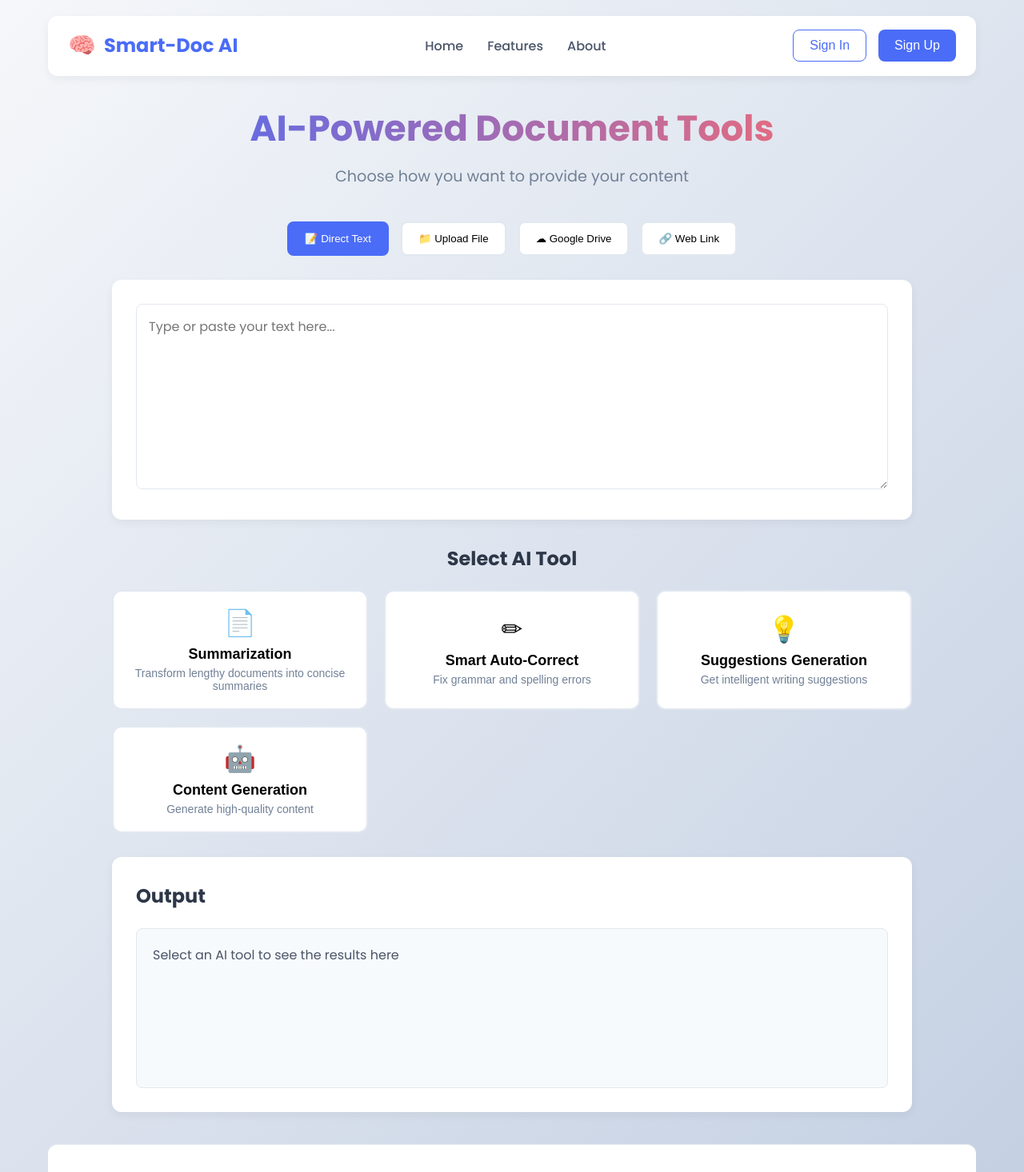
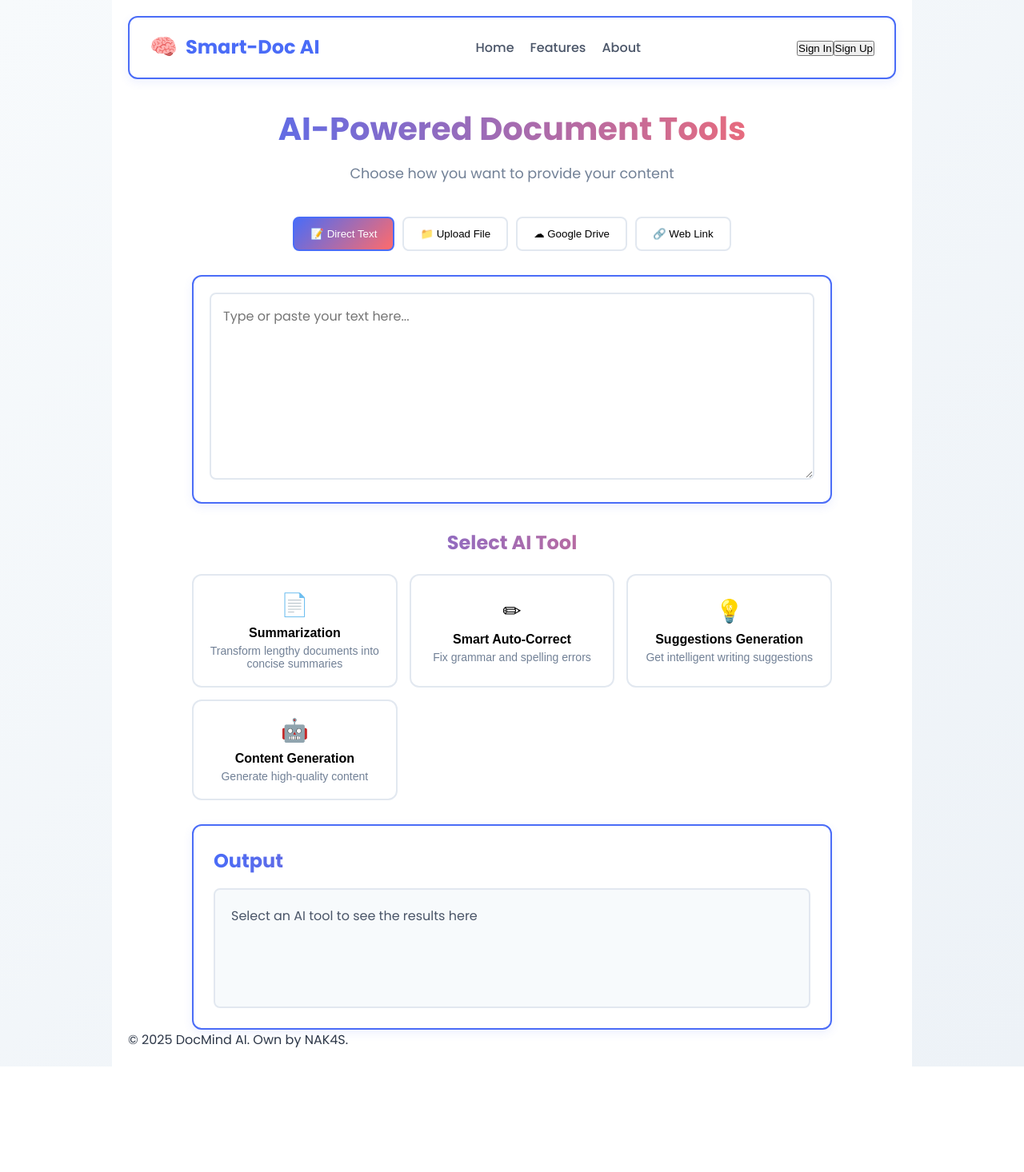
Before and after one commit to arehh04/Fix-The-Doc-Codenection, a Next.js app: page /ai in a window 1280 px wide. Shown: the top 1466 px of the page at 80% size. After the commit the page ends 1334 px from the top, so only its background shows below. Built offline with nearby package versions, Linux system fonts and the light colour scheme.

Commit message:
update css

```diff
--- a/app/ai/page.module.css
+++ b/app/ai/page.module.css
@@ -1,10 +1,9 @@
 .container {
-  max-width: 1200px;
+  max-width: 1000px;
   margin: 0 auto;
   padding: 20px;
   min-height: 100vh;
-  display: flex;
-  flex-direction: column;
+  background: white;
 }
 
 .header {
@@ -15,7 +14,8 @@
   margin-bottom: 30px;
   background: white;
   border-radius: 12px;
-  box-shadow: 0 4px 12px rgba(0, 0, 0, 0.05);
+  box-shadow: 0 4px 12px rgba(74, 108, 247, 0.1);
+  border: 2px solid #4a6cf7;
 }
 
 .logo {
@@ -35,49 +35,17 @@
 .header nav ul {
   display: flex;
   list-style: none;
-  gap: 30px;
+  gap: 20px;
 }
 
 .header nav a {
   text-decoration: none;
   color: #4a5568;
   font-weight: 500;
-  transition: color 0.3s;
 }
 
 .header nav a:hover {
   color: #4a6cf7;
-}
-
-.authButtons {
-  display: flex;
-  gap: 15px;
-}
-
-.btn {
-  padding: 10px 20px;
-  border-radius: 8px;
-  font-weight: 500;
-  cursor: pointer;
-  transition: all 0.3s;
-  border: none;
-  font-size: 16px;
-}
-
-.btnOutline {
-  background: transparent;
-  border: 1px solid #4a6cf7;
-  color: #4a6cf7;
-}
-
-.btnPrimary {
-  background: #4a6cf7;
-  color: white;
-}
-
-.btn:hover {
-  transform: translateY(-2px);
-  box-shadow: 0 4px 10px rgba(0, 0, 0, 0.1);
 }
 
 .main {
@@ -85,13 +53,13 @@
 }
 
 .aiContainer {
-  max-width: 1000px;
+  max-width: 800px;
   margin: 0 auto;
 }
 
 .aiContainer h1 {
   text-align: center;
-  font-size: 2.8rem;
+  font-size: 2.5rem;
   margin-bottom: 10px;
   background: linear-gradient(90deg, #4a6cf7, #ff6b6b);
   -webkit-background-clip: text;
@@ -102,14 +70,14 @@
 .subtitle {
   text-align: center;
   color: #718096;
-  font-size: 1.2rem;
   margin-bottom: 40px;
+  font-size: 1.1rem;
 }
 
 .uploadOptions {
   display: flex;
   justify-content: center;
-  gap: 15px;
+  gap: 10px;
   margin-bottom: 30px;
   flex-wrap: wrap;
 }
@@ -130,91 +98,36 @@
 }
 
 .uploadOption.active {
-  background: #4a6cf7;
+  background: linear-gradient(135deg, #4a6cf7, #ff6b6b);
   color: white;
   border-color: #4a6cf7;
 }
 
 .inputSection {
+  margin-bottom: 30px;
   background: white;
   border-radius: 12px;
-  padding: 30px;
-  margin-bottom: 30px;
-  box-shadow: 0 4px 12px rgba(0, 0, 0, 0.05);
+  padding: 20px;
+  box-shadow: 0 4px 12px rgba(74, 108, 247, 0.1);
+  border: 2px solid #4a6cf7;
 }
 
 .textarea {
   width: 100%;
   padding: 15px;
-  border: 1px solid #e2e8f0;
+  border: 2px solid #e2e8f0;
   border-radius: 8px;
   resize: vertical;
   font-size: 16px;
   font-family: inherit;
   min-height: 150px;
+  transition: border-color 0.3s;
 }
 
 .textarea:focus {
   outline: none;
   border-color: #4a6cf7;
   box-shadow: 0 0 0 3px rgba(74, 108, 247, 0.1);
-}
-
-.fileUpload {
-  text-align: center;
-}
-
-.fileInput {
-  display: none;
-}
-
-.fileLabel {
-  display: inline-block;
-  padding: 15px 30px;
-  background: #f7fafc;
-  border: 2px dashed #cbd5e0;
-  border-radius: 8px;
-  cursor: pointer;
-  transition: all 0.3s;
-  font-weight: 500;
-}
-
-.fileLabel:hover {
-  border-color: #4a6cf7;
-  background: #edf2f7;
-}
-
-.fileInfo {
-  margin-top: 15px;
-  color: #718096;
-}
-
-.driveUpload {
-  text-align: center;
-}
-
-.helpText {
-  margin-top: 15px;
-  color: #718096;
-}
-
-.linkInput {
-  display: flex;
-  gap: 15px;
-  align-items: center;
-}
-
-.urlInput {
-  flex: 1;
-  padding: 15px;
-  border: 1px solid #e2e8f0;
-  border-radius: 8px;
-  font-size: 16px;
-}
-
-.urlInput:focus {
-  outline: none;
-  border-color: #4a6cf7;
 }
 
 .toolsSection {
@@ -225,12 +138,16 @@
   text-align: center;
   margin-bottom: 20px;
   color: #2d3748;
+  background: linear-gradient(90deg, #4a6cf7, #ff6b6b);
+  -webkit-background-clip: text;
+  -webkit-text-fill-color: transparent;
+  background-clip: text;
 }
 
 .toolsGrid {
   display: grid;
-  grid-template-columns: repeat(auto-fit, minmax(250px, 1fr));
-  gap: 20px;
+  grid-template-columns: repeat(auto-fit, minmax(200px, 1fr));
+  gap: 15px;
 }
 
 .toolButton {
@@ -244,15 +161,49 @@
 }
 
 .toolButton:hover:not(:disabled) {
-  border-color: #4a6cf7;
   transform: translateY(-2px);
   box-shadow: 0 8px 20px rgba(0, 0, 0, 0.1);
 }
 
+.toolButton:nth-child(1):hover {
+  border-color: #4a6cf7;
+  box-shadow: 0 8px 20px rgba(74, 108, 247, 0.2);
+}
+
+.toolButton:nth-child(2):hover {
+  border-color: #ff6b6b;
+  box-shadow: 0 8px 20px rgba(255, 107, 107, 0.2);
+}
+
+.toolButton:nth-child(3):hover {
+  border-color: #ff9e66;
+  box-shadow: 0 8px 20px rgba(255, 158, 102, 0.2);
+}
+
+.toolButton:nth-child(4):hover {
+  border-color: #9f7aea;
+  box-shadow: 0 8px 20px rgba(159, 126, 234, 0.2);
+}
+
 .toolButton.active {
-  background: #4a6cf7;
   color: white;
-  border-color: #4a6cf7;
+  border-color: transparent;
+}
+
+.toolButton:nth-child(1).active {
+  background: linear-gradient(135deg, #4a6cf7, #667eea);
+}
+
+.toolButton:nth-child(2).active {
+  background: linear-gradient(135deg, #ff6b6b, #ff8787);
+}
+
+.toolButton:nth-child(3).active {
+  background: linear-gradient(135deg, #ff9e66, #ffb74d);
+}
+
+.toolButton:nth-child(4).active {
+  background: linear-gradient(135deg, #9f7aea, #b794f4);
 }
 
 .toolButton:disabled {
@@ -261,7 +212,7 @@
 }
 
 .toolIcon {
-  font-size: 32px;
+  font-size: 28px;
   display: block;
   margin-bottom: 10px;
 }
@@ -269,7 +220,7 @@
 .toolTitle {
   display: block;
   font-weight: 600;
-  font-size: 18px;
+  font-size: 16px;
   margin-bottom: 5px;
 }
 
@@ -282,35 +233,40 @@
 .outputSection {
   background: white;
   border-radius: 12px;
-  padding: 30px;
-  box-shadow: 0 4px 12px rgba(0, 0, 0, 0.05);
+  padding: 25px;
+  box-shadow: 0 4px 12px rgba(74, 108, 247, 0.1);
+  border: 2px solid #4a6cf7;
 }
 
 .outputSection h2 {
-  margin-bottom: 20px;
+  margin-bottom: 15px;
   color: #2d3748;
+  background: linear-gradient(90deg, #4a6cf7, #ff6b6b);
+  -webkit-background-clip: text;
+  -webkit-text-fill-color: transparent;
+  background-clip: text;
 }
 
 .outputArea {
   background: #f7fafc;
-  border: 1px solid #e2e8f0;
+  border: 2px solid #e2e8f0;
   border-radius: 8px;
   padding: 20px;
-  min-height: 200px;
+  min-height: 150px;
 }
 
 .loading {
   display: flex;
   justify-content: center;
   align-items: center;
-  gap: 15px;
+  gap: 10px;
   color: #4a6cf7;
-  height: 150px;
+  height: 100px;
 }
 
 .spinner {
-  width: 24px;
-  height: 24px;
+  width: 20px;
+  height: 20px;
   border: 3px solid rgba(74, 108, 247, 0.3);
   border-radius: 50%;
   border-top-color: #4a6cf7;
@@ -323,16 +279,6 @@
   white-space: pre-line;
 }
 
-.footer {
-  text-align: center;
-  padding: 30px;
-  color: #718096;
-  border-top: 1px solid #e2e8f0;
-  background: white;
-  border-radius: 12px;
-  margin-top: 40px;
-}
-
 @keyframes spin {
   to {
     transform: rotate(360deg);
@@ -342,20 +288,10 @@
 @media (max-width: 768px) {
   .header {
     flex-direction: column;
-    gap: 20px;
-  }
-
-  .header nav ul {
     gap: 15px;
-    flex-wrap: wrap;
-    justify-content: center;
   }
 
   .uploadOptions {
-    flex-direction: column;
-  }
-
-  .linkInput {
     flex-direction: column;
   }
 
@@ -366,4 +302,8 @@
   .aiContainer h1 {
     font-size: 2rem;
   }
+
+  .toolButton {
+    padding: 15px;
+  }
 }
--- a/app/globals.css
+++ b/app/globals.css
@@ -7,8 +7,8 @@
 }
 
 body {
-  background: linear-gradient(135deg, #f5f7fa 0%, #c3cfe2 100%);
-  color: #333;
+  background: linear-gradient(135deg, #f7fafc 0%, #edf2f7 100%);
+  color: #2d3748;
   min-height: 100vh;
   font-family: "Poppins", sans-serif;
   line-height: 1.6;
@@ -17,3 +17,32 @@ body {
 html {
   scroll-behavior: smooth;
 }
+
+/* Custom scrollbar */
+::-webkit-scrollbar {
+  width: 8px;
+}
+
+::-webkit-scrollbar-track {
+  background: #f1f1f1;
+}
+
+::-webkit-scrollbar-thumb {
+  background: linear-gradient(135deg, #4a6cf7, #ff6b6b);
+  border-radius: 4px;
+}
+
+::-webkit-scrollbar-thumb:hover {
+  background: linear-gradient(135deg, #3b5bdb, #ff5252);
+}
+
+/* Selection color */
+::selection {
+  background: rgba(74, 108, 247, 0.3);
+  color: #2d3748;
+}
+
+::-moz-selection {
+  background: rgba(74, 108, 247, 0.3);
+  color: #2d3748;
+}
--- a/app/page.module.css
+++ b/app/page.module.css
@@ -5,6 +5,7 @@
   min-height: 100vh;
   display: flex;
   flex-direction: column;
+  background: white;
 }
 
 .header {
@@ -15,7 +16,8 @@
   margin-bottom: 30px;
   background: white;
   border-radius: 12px;
-  box-shadow: 0 4px 12px rgba(0, 0, 0, 0.05);
+  box-shadow: 0 4px 12px rgba(74, 108, 247, 0.1);
+  border: 2px solid #4a6cf7;
 }
 
 .logo {
@@ -52,7 +54,7 @@
   height: 2px;
   bottom: -5px;
   left: 0;
-  background-color: #4a6cf7;
+  background: linear-gradient(90deg, #4a6cf7, #ff6b6b);
   transition: width 0.3s;
 }
 
@@ -81,39 +83,41 @@
 
 .btnOutline {
   background: transparent;
-  border: 1px solid #4a6cf7;
+  border: 2px solid #4a6cf7;
   color: #4a6cf7;
 }
 
 .btnPrimary {
-  background: #4a6cf7;
+  background: linear-gradient(135deg, #4a6cf7, #ff6b6b);
   color: white;
 }
 
 .btn:hover {
   transform: translateY(-2px);
-  box-shadow: 0 4px 10px rgba(0, 0, 0, 0.1);
+  box-shadow: 0 4px 12px rgba(0, 0, 0, 0.15);
 }
 
 .heroBtn {
   font-size: 18px;
   padding: 12px 24px;
+  background: linear-gradient(135deg, #4a6cf7, #ff6b6b) !important;
 }
 
 .hero {
   text-align: center;
   padding: 60px 30px;
-  background: linear-gradient(120deg, #a1c4fd 0%, #c2e9fb 100%);
+  background: linear-gradient(135deg, #667eea 0%, #764ba2 100%);
   color: white;
   margin-bottom: 50px;
   border-radius: 16px;
   flex: 1;
+  box-shadow: 0 8px 25px rgba(102, 126, 234, 0.3);
 }
 
 .hero h1 {
   font-size: 2.8rem;
   margin-bottom: 20px;
-  background: linear-gradient(90deg, #4a6cf7, #ff6b6b);
+  background: linear-gradient(90deg, #ffffff, #ffd166);
   -webkit-background-clip: text;
   -webkit-text-fill-color: transparent;
   background-clip: text;
@@ -121,7 +125,7 @@
 
 .hero p {
   font-size: 1.25rem;
-  color: #4a5568;
+  color: rgba(255, 255, 255, 0.9);
   max-width: 700px;
   margin: 0 auto 30px;
 }
@@ -136,6 +140,10 @@
   margin-bottom: 40px;
   font-size: 2.5rem;
   color: #2d3748;
+  background: linear-gradient(90deg, #4a6cf7, #ff6b6b);
+  -webkit-background-clip: text;
+  -webkit-text-fill-color: transparent;
+  background-clip: text;
 }
 
 .features {
@@ -148,15 +156,31 @@
   background: white;
   border-radius: 12px;
   padding: 25px;
-  box-shadow: 0 10px 20px rgba(0, 0, 0, 0.05);
+  box-shadow: 0 10px 20px rgba(74, 108, 247, 0.1);
   transition: transform 0.3s, box-shadow 0.3s;
-  border: 1px solid #e2e8f0;
+  border: 2px solid;
   text-align: center;
+}
+
+.featureCard:nth-child(1) {
+  border-color: #4a6cf7;
+}
+
+.featureCard:nth-child(2) {
+  border-color: #ff6b6b;
+}
+
+.featureCard:nth-child(3) {
+  border-color: #ff9e66;
+}
+
+.featureCard:nth-child(4) {
+  border-color: #9f7aea;
 }
 
 .featureCard:hover {
   transform: translateY(-5px);
-  box-shadow: 0 15px 30px rgba(0, 0, 0, 0.1);
+  box-shadow: 0 15px 30px rgba(74, 108, 247, 0.2);
 }
 
 .featureIcon {
@@ -175,141 +199,15 @@
   line-height: 1.6;
 }
 
-.demoSection {
-  background: white;
-  border-radius: 12px;
-  padding: 30px;
-  box-shadow: 0 10px 20px rgba(0, 0, 0, 0.05);
-  margin-bottom: 50px;
-  border: 1px solid #e2e8f0;
-}
-
-.demoSection h2 {
-  text-align: center;
-  margin-bottom: 30px;
-  color: #2d3748;
-  font-size: 2.5rem;
-}
-
-.inputArea {
-  margin-bottom: 20px;
-}
-
-.textarea {
-  width: 100%;
-  height: 150px;
-  padding: 15px;
-  border: 1px solid #e2e8f0;
-  border-radius: 8px;
-  resize: vertical;
-  font-size: 16px;
-  transition: border-color 0.3s;
-  font-family: inherit;
-}
-
-.textarea:focus {
-  outline: none;
-  border-color: #4a6cf7;
-  box-shadow: 0 0 0 3px rgba(74, 108, 247, 0.1);
-}
-
-.tools {
-  display: flex;
-  flex-wrap: wrap;
-  gap: 15px;
-  margin-bottom: 20px;
-  justify-content: center;
-}
-
-.toolBtn {
-  padding: 12px 20px;
-  background: #edf2f7;
-  border: none;
-  border-radius: 8px;
-  cursor: pointer;
-  display: flex;
-  align-items: center;
-  gap: 8px;
-  transition: all 0.3s;
-  font-weight: 500;
-  font-family: inherit;
-}
-
-.toolBtn:hover:not(:disabled) {
-  background: #4a6cf7;
-  color: white;
-  transform: translateY(-2px);
-}
-
-.toolBtn:disabled {
-  opacity: 0.7;
-  cursor: not-allowed;
-}
-
-.toolBtn.active {
-  background: #4a6cf7;
-  color: white;
-}
-
-.toolIcon {
-  font-size: 18px;
-}
-
-.outputArea {
-  background: #f7fafc;
-  border: 1px solid #e2e8f0;
-  border-radius: 8px;
-  padding: 20px;
-  min-height: 150px;
-  margin-top: 20px;
-}
-
-.outputArea h3 {
-  margin-bottom: 10px;
-  color: #2d3748;
-  display: flex;
-  align-items: center;
-  gap: 10px;
-  font-size: 1.3rem;
-}
-
-.outputContent {
-  color: #4a5568;
-  line-height: 1.6;
-  white-space: pre-line;
-}
-
-.loading {
-  display: flex;
-  justify-content: center;
-  align-items: center;
-  gap: 10px;
-  color: #4a6cf7;
-}
-
-.spinner {
-  width: 20px;
-  height: 20px;
-  border: 3px solid rgba(74, 108, 247, 0.3);
-  border-radius: 50%;
-  border-top-color: #4a6cf7;
-  animation: spin 1s linear infinite;
-}
-
 .footer {
   text-align: center;
   padding: 30px;
   color: #718096;
-  border-top: 1px solid #e2e8f0;
+  border-top: 2px solid #4a6cf7;
   background: white;
   border-radius: 12px;
   margin-top: auto;
-}
-
-@keyframes spin {
-  to {
-    transform: rotate(360deg);
-  }
+  box-shadow: 0 -4px 12px rgba(74, 108, 247, 0.1);
 }
 
 @media (max-width: 768px) {
@@ -332,15 +230,6 @@
     font-size: 1.1rem;
   }
 
-  .tools {
-    flex-direction: column;
-  }
-
-  .toolBtn {
-    width: 100%;
-    justify-content: center;
-  }
-
   .features {
     grid-template-columns: 1fr;
   }
@@ -348,16 +237,4 @@
   .featuresSection {
     padding: 0 15px;
   }
-
-  .demoSection {
-    padding: 20px;
-  }
-
-  .featureCard h3 {
-    font-size: 1.2rem;
-  }
-
-  .demoSection h2 {
-    font-size: 2rem;
-  }
 }
```
